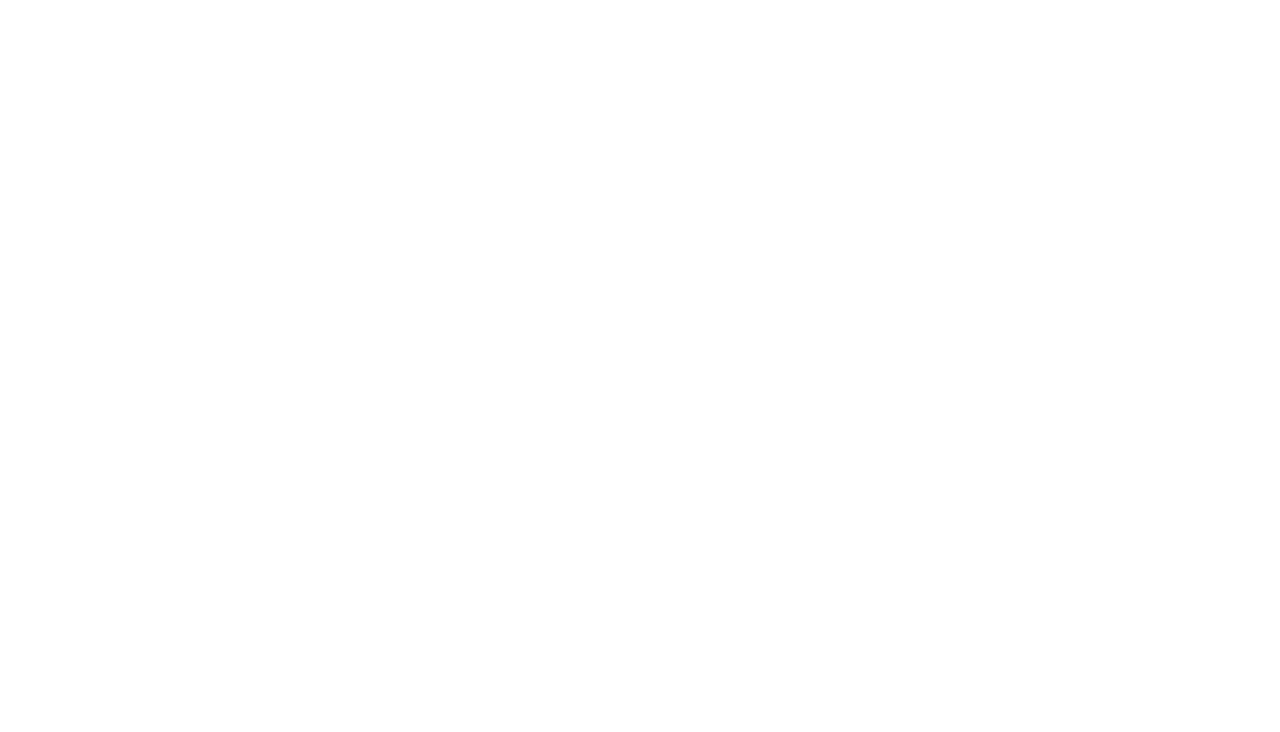
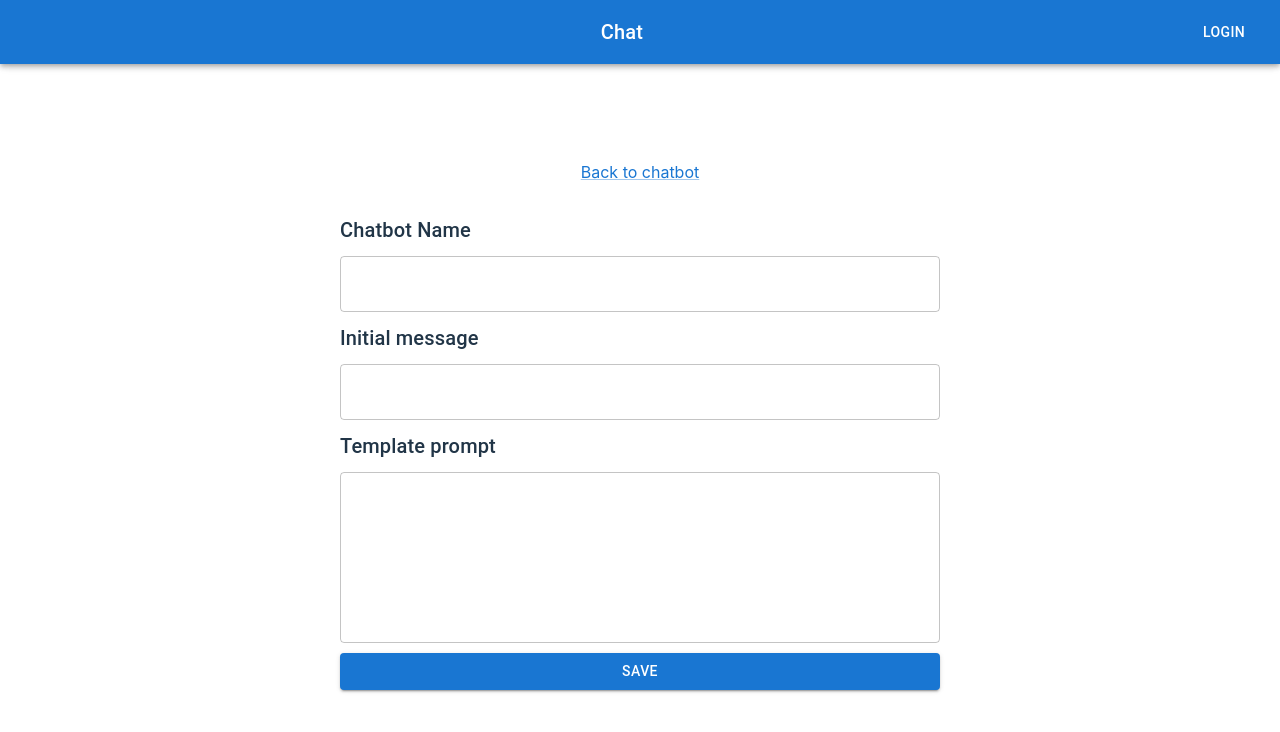
Before and after one commit to Lolichess/chatbase-front, a React (Vite) app: page /chatbot/1/settings in a window 1280 px wide. Before the commit this address had no page. Shown: the top 732 px of the page. Built offline with nearby package versions, Linux system fonts and the light colour scheme; no server answers.

Commit message:
settings, mensaje inicial y titulo del chatbot

```diff
--- a/index.html
+++ b/index.html
@@ -3,7 +3,11 @@
   <head>
     <meta charset="UTF-8" />
     <link rel="icon" type="image/svg+xml" href="/vite.svg" />
-    <meta name="viewport" content="width=device-width, initial-scale=1.0" />
+    <meta
+      name="viewport"
+      content="width=device-width, initial-scale=1.0"
+      charset="UTF-8″"
+    />
     <title>Vite + React + TS</title>
   </head>
   <body>
--- a/src/components/ChatForm/ChatForm.tsx
+++ b/src/components/ChatForm/ChatForm.tsx
@@ -1,4 +1,4 @@
-import { Box, Input, Button } from "@mui/material";
+import { Box, Input, Button, Typography, LinearProgress } from "@mui/material";
 import React, {
   ChangeEvent,
   FormEvent,
@@ -6,7 +6,7 @@
   useEffect,
   useRef,
 } from "react";
-import { sendQuestion } from "@/services/services";
+import { sendQuestion, getInfo } from "@/services/services";
 import { ModalShared } from "../ModalShared";
 
 interface ChatSchema {
@@ -14,10 +14,20 @@
   type: string;
 }
 
+const SHOW_LOADING = false;
+
 const ChatForm = (props: any) => {
   const messageEl = useRef(null as any);
   const [question, setQuestion] = useState("");
   const [chat, setChat] = useState<ChatSchema[]>();
+  const [namefile, setNamefile] = useState("");
+  const [loading, setLoading] = useState(SHOW_LOADING);
+
+  const fecthdata = async () => {
+    let response = await getInfo(props.id);
+    setNamefile(response.name);
+    setChat([...(chat || []), { msg: response.msgWelcome, type: "system" }]);
+  };
 
   useEffect(() => {
     if (messageEl) {
@@ -26,6 +36,7 @@
         target.scroll({ top: target.scrollHeight, behavior: "smooth" });
       });
     }
+    fecthdata();
   }, []);
 
   const handdleInputChange = (e: ChangeEvent<HTMLInputElement>) => {
@@ -42,7 +53,7 @@
     setChat([...(chat || []), { msg: question, type: "user" }]);
     let questionSend = question;
     setQuestion("");
-
+    setLoading(!SHOW_LOADING);
     let response = await sendQuestion(questionSend, props.id);
 
     if (response) {
@@ -50,14 +61,19 @@
         ...(prev || []),
         { msg: response.response, type: "system" },
       ]);
+      setLoading(SHOW_LOADING);
     }
   };
   return (
+    <Box component="div" sx={{ flexDirection: "column", alignItems: "center" }}>
+      <Typography variant="h6" marginTop={6}>
+        {namefile}
+      </Typography>
       <Box
         component="div"
         width={800}
         height={500}
-      marginTop={7}
+        marginTop={2}
         sx={{
           boxShadow: 0,
           border: "1px solid #ccc",
@@ -89,6 +105,24 @@
               {value.msg}{" "}
             </Box>
           ))}
+          {loading === true ? (
+            <Box
+              component="div"
+              mx={5}
+              my={2}
+              py={2}
+              px={1}
+              width={"fit-content"}
+              maxWidth={"70%"}
+              textAlign={"end"}
+              marginLeft={"auto"}
+              sx={{ boxShadow: 3, borderRadius: "4px" }}
+            >
+              <LinearProgress sx={{ width: "120px", height: "7px" }} />
+            </Box>
+          ) : (
+            ""
+          )}
         </Box>
         <Box component="div">
           <form onSubmit={handdleSubmit}>
@@ -108,6 +142,7 @@
         </Box>
         <ModalShared uid={props.id} />
       </Box>
+    </Box>
   );
 };
 
--- a/src/components/ModalShared/ModalShared.tsx
+++ b/src/components/ModalShared/ModalShared.tsx
@@ -9,8 +9,10 @@
 } from "@mui/material";
 import MuiAlert from "@mui/material/Alert";
 import ShareIcon from "@mui/icons-material/Share";
+import SettingsIcon from "@mui/icons-material/Settings";
 import React from "react";
 import copy from "copy-to-clipboard";
+import { useNavigate } from "react-router-dom";
 
 const style = {
   position: "absolute" as "absolute",
@@ -36,6 +38,7 @@
   const handleOpen = () => setOpen(true);
   const handleClose = () => setOpen(false);
 
+  const navigate = useNavigate();
   const handleCloseAlert = (
     event?: React.SyntheticEvent | Event,
     reason?: string
@@ -45,6 +48,10 @@
     }
 
     setopenAlert(false);
+  };
+
+  const pushtoSetting = () => {
+    navigate("/chatbot/" + props.uid + "/settings");
   };
 
   const handleClick = () => {
@@ -59,8 +66,16 @@
   return (
     <Box
       component="div"
-      sx={{ position: "absolute", right: "-40px", top: "0px" }}
+      sx={{
+        position: "absolute",
+        right: "-40px",
+        top: "0px",
+        display: "flex",
+        flexDirection: "column",
+        gap: "12px",
+      }}
     >
+      <SettingsIcon onClick={pushtoSetting} sx={{ cursor: "pointer" }} />
       <ShareIcon onClick={handleOpen} sx={{ cursor: "pointer" }} />
       <Modal
         open={open}
--- /dev/null
+++ b/src/components/Settings/Settings.tsx
@@ -0,0 +1,102 @@
+import { getInfo, sendData } from "@/services/services";
+import { Box, Button, Input, Typography, TextField, Link } from "@mui/material";
+import React, { FormEvent, useEffect, useState } from "react";
+import { useNavigate } from "react-router-dom";
+
+const Settings = (props: any) => {
+  const [msgInitial, setMsginitial] = useState("");
+  const [prompt, setPrompt] = useState("");
+  const [name, setName] = useState("");
+
+  const navigate = useNavigate();
+
+  const featchData = async () => {
+    let response = await getInfo(props.uid);
+    console.log(response);
+    setMsginitial(response.msgWelcome);
+    setName(response.name);
+    setPrompt(response.template_prompt);
+  };
+
+  const handdleSubmit = async (e: FormEvent) => {
+    e.preventDefault();
+    let data = {
+      name: name,
+      prompt: prompt,
+      msgWelcome: msgInitial,
+      uid: props.uid,
+    };
+    let response = await sendData(data);
+    console.log(response);
+  };
+
+  const pushBack = () => {
+    navigate("/chatbot/" + props.uid);
+  };
+
+  useEffect(() => {
+    featchData();
+  }, []);
+  return (
+    <Box component="div" sx={{ width: "800px", margin: "0 auto" }}>
+      <Link
+        onClick={pushBack}
+        sx={{
+          textAlign: "center",
+          marginBottom: "30px",
+          marginTop: "50px",
+          cursor: "pointer",
+          display: "inline-block",
+        }}
+      >
+        Back to chatbot
+      </Link>
+      <Box component="div" sx={{ width: "600px", margin: "0 auto" }}>
+        <form onSubmit={handdleSubmit}>
+          <Typography align="left" variant="h6">
+            Chatbot Name
+          </Typography>
+          <TextField
+            variant="outlined"
+            type="text"
+            value={name}
+            sx={{ margin: "10px 0px" }}
+            fullWidth
+            onChange={(e) => setName(e.target.value)}
+          />
+          <Typography align="left" variant="h6">
+            Initial message
+          </Typography>
+          <TextField
+            variant="outlined"
+            type="text"
+            value={msgInitial}
+            sx={{ margin: "10px 0px" }}
+            fullWidth
+            onChange={(e) => setMsginitial(e.target.value)}
+          />
+          <Typography variant="h6" align="left">
+            Template prompt
+          </Typography>
+          <TextField
+            variant="outlined"
+            type="text"
+            sx={{ margin: "10px 0px" }}
+            value={prompt}
+            onChange={(e) => setPrompt(e.target.value)}
+            fullWidth
+            multiline
+            rows={6}
+            maxRows={6}
+          />
+          <Button variant="contained" type="submit" fullWidth>
+            {" "}
+            Save
+          </Button>
+        </form>
+      </Box>
+    </Box>
+  );
+};
+
+export default Settings;
--- /dev/null
+++ b/src/components/Settings/index.ts
@@ -0,0 +1 @@
+export { default as Settings } from "./Settings";
--- /dev/null
+++ b/src/pages/Chatbot/ChatbotSettings.tsx
@@ -0,0 +1,17 @@
+import { Navbar } from "@/components";
+import { Settings } from "@/components/Settings";
+
+import React, { useEffect } from "react";
+import { useParams } from "react-router-dom";
+
+const ChatbotSettings = (props: any) => {
+  let { uid } = useParams();
+  return (
+    <div>
+      <Navbar />
+      <Settings uid={uid} />
+    </div>
+  );
+};
+
+export default ChatbotSettings;
--- a/src/routes/index.tsx
+++ b/src/routes/index.tsx
@@ -1,6 +1,7 @@
 import { BrowserRouter, Route, Routes } from "react-router-dom";
 import { Home } from "@/pages/Home";
 import { Chatbot, ChatbotShared } from "@/pages/Chatbot";
+import ChatbotSettings from "@/pages/Chatbot/ChatbotSettings";
 
 const Router = () => {
   return (
@@ -8,7 +9,8 @@
       <Routes>
         <Route path="/" element={<Home />} />
         <Route path="/chatbot/:uid" element={<Chatbot />} />
-        <Route path="shared/chatbot/:uid" element={<ChatbotShared />} />
+        <Route path="/shared/chatbot/:uid" element={<ChatbotShared />} />
+        <Route path="/chatbot/:uid/settings" element={<ChatbotSettings />} />
       </Routes>
     </BrowserRouter>
   );
--- a/src/services/services.tsx
+++ b/src/services/services.tsx
@@ -33,4 +33,38 @@
   return await response.json();
 };
 
-export { uploadFile, sendQuestion };
+/* Get information from the file */
+
+const getInfo = async (urlID: Number) => {
+  let requestOptions = {
+    method: "POST",
+    headers: { "Content-Type": "application/json" },
+    body: JSON.stringify({ uid: urlID }),
+  };
+
+  let response = await fetch(
+    import.meta.env.VITE_API_URL + "/getinfo",
+    requestOptions
+  );
+
+  return await response.json();
+};
+
+/* Update data */
+
+const sendData = async (data: any) => {
+  let requestOptions = {
+    method: "POST",
+    headers: { "Content-Type": "application/json" },
+    body: JSON.stringify({ data: data }),
+  };
+
+  let response = await fetch(
+    import.meta.env.VITE_API_URL + "/senddata",
+    requestOptions
+  );
+
+  return await response.json();
+};
+
+export { uploadFile, sendQuestion, getInfo, sendData };
```
Also changed, not shown: 1 other file (tests, documents, lock files or other folders). Lines whose indentation alone changed are shown as unchanged.
